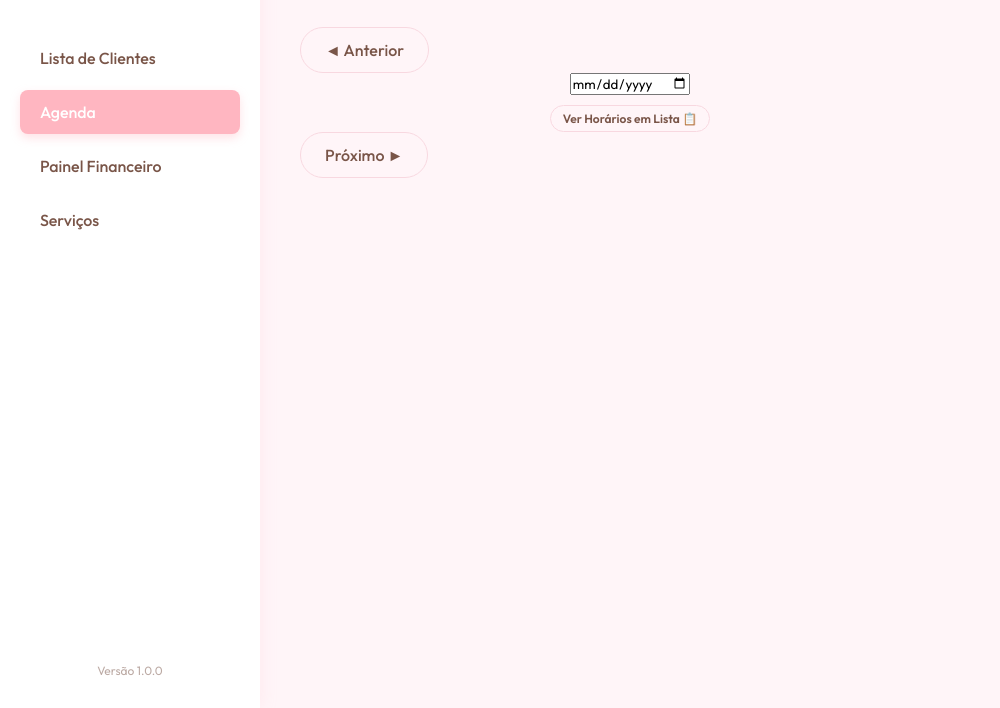
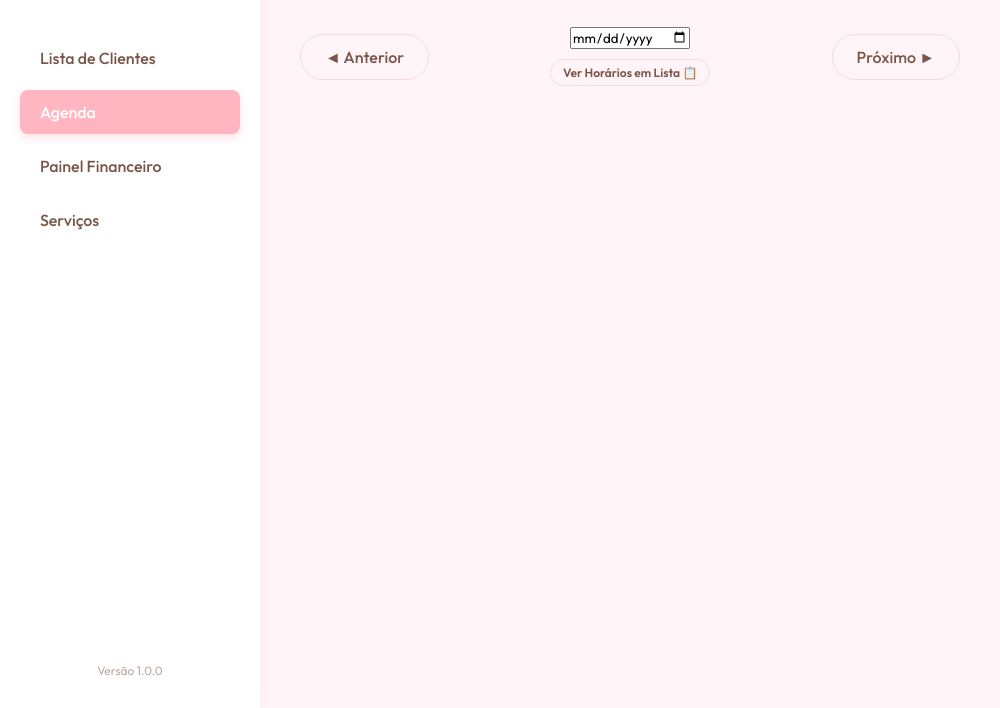
Before and after one commit to marceloblasi/meu-studio, an Electron app: page index.html in a window 1000 px wide. Both pictures are taken after a click on the button "Agenda". Shown: the part 92-800 px from the top of the page. Drawn offline with Linux system fonts and the light colour scheme; no server answers.

Commit message:
fix(UI): Reposicionamento horizontal dos botões da agenda de próxima/anterior e ajuste na folha de CSS

```diff
--- a/style.css
+++ b/style.css
@@ -717,4 +717,11 @@ select:focus {
 }
 #view-home .card:hover h3 {
     color: white !important;
+}.agenda-header-controls {
+    display: flex;
+    justify-content: space-between;
+    align-items: center;
+    gap: 15px;
+    margin-bottom: 20px;
+    width: 100%;
 }
```
